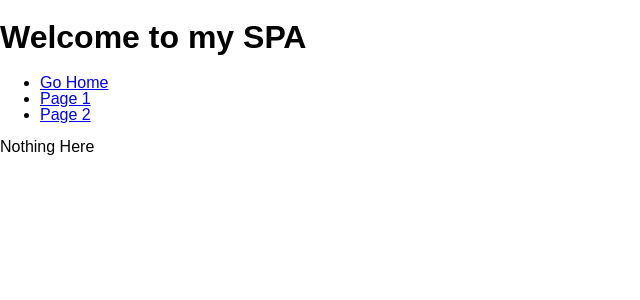
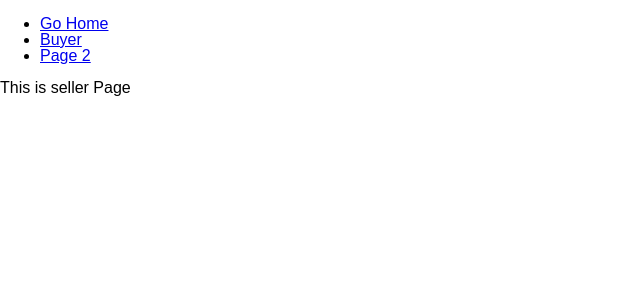
Before and after one commit to Dantezinfern0/trusted-roots-realty, a React (Create React App) app: page /seller in a window 1280 px wide. Shown: the top 300 px of the page, without its empty margins (0-640 px from the left). Built offline with nearby package versions, Linux system fonts and the light colour scheme.

Commit message:
first commit

```diff
--- a/src/App.jsx
+++ b/src/App.jsx
@@ -1,7 +1,7 @@
 import React from 'react'
 import { BrowserRouter as Router, Link, Route, Switch } from 'react-router-dom'
-import Page from './pages/Page'
-import Page2 from './pages/Page2'
+import Buyer from './pages/Buyer'
+import Seller from './pages/Seller'
 import HomePage from './pages/HomePage'
 import NotFound from './pages/NotFound'
 
@@ -9,25 +9,24 @@ function App() {
   return (
     <Router>
       <header>
-        <h1>Welcome to my SPA</h1>
         <nav>
           <ul>
             <li>
               <Link to="/">Go Home</Link>
             </li>
             <li>
-              <Link to="/1">Page 1</Link>
+              <Link to="/buyer">Buyer</Link>
             </li>
             <li>
-              <Link to="/2">Page 2</Link>
+              <Link to="/seller">Page 2</Link>
             </li>
           </ul>
         </nav>
       </header>
       <Switch>
         <Route exact path="/" component={HomePage}></Route>
-        <Route exact path="/1" component={Page}></Route>
-        <Route exact path="/2" component={Page2}></Route>
+        <Route exact path="/buyer" component={Buyer}></Route>
+        <Route exact path="/seller" component={Seller}></Route>
         <Route path="*" component={NotFound}></Route>
       </Switch>
     </Router>
--- /dev/null
+++ b/src/pages/Buyer.jsx
@@ -0,0 +1,7 @@
+import React from 'react'
+
+function Buyer() {
+  return <div>This is a Buyer</div>
+}
+
+export default Buyer
--- a/src/pages/Page.jsx
+++ /dev/null
@@ -1,7 +0,0 @@
-import React from 'react'
-
-function Page() {
-  return <div>This is a Page</div>
-}
-
-export default Page
--- a/src/pages/Page2.jsx
+++ /dev/null
@@ -1,7 +0,0 @@
-import React from 'react'
-
-function Page2() {
-  return <div>This is another Page</div>
-}
-
-export default Page2
--- /dev/null
+++ b/src/pages/Seller.jsx
@@ -0,0 +1,7 @@
+import React from 'react'
+
+function Seller() {
+  return <div>This is seller Page</div>
+}
+
+export default Seller
```
